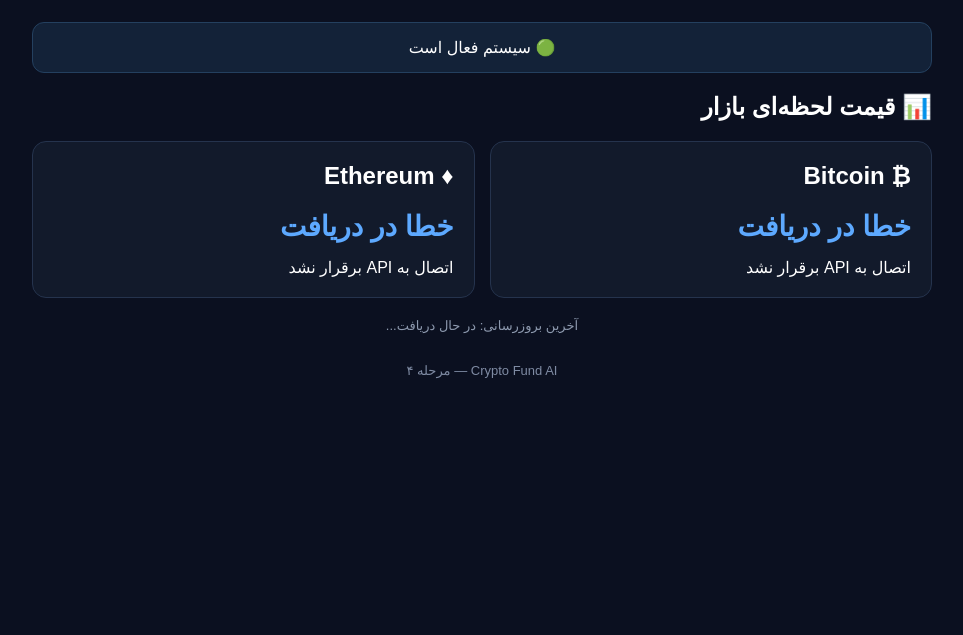
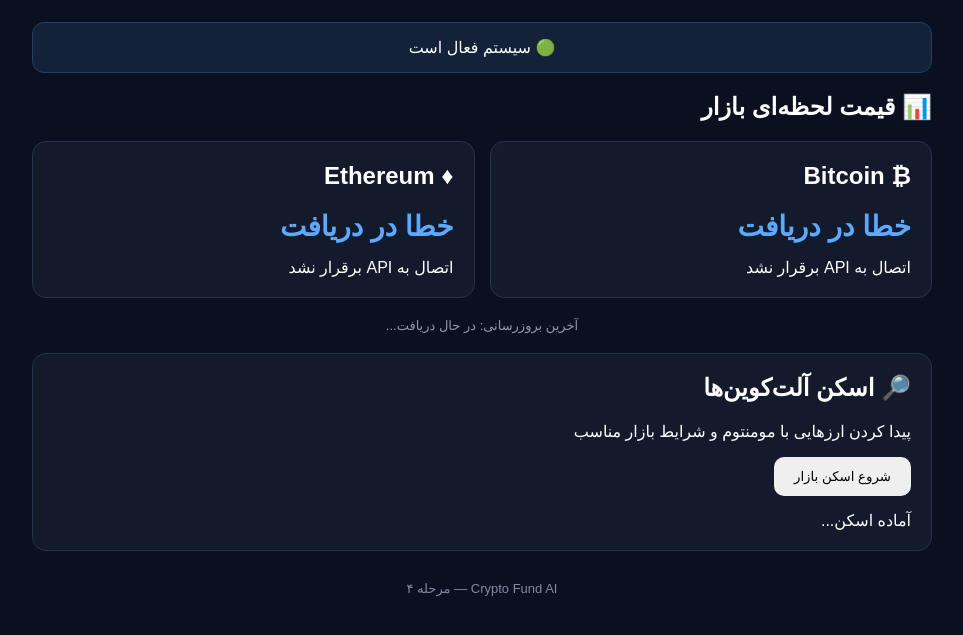
Before and after one commit to kborzoie-droid/CryptoFundAI, a website: page index.html in a window 1280 px wide. Shown: the part 105-740 px from the top of the page, without its empty margins (158-1121 px from the left). Drawn offline with Linux system fonts and the light colour scheme; no server answers.

Commit message:
Update index.html

```diff
--- a/index.html
+++ b/index.html
@@ -132,7 +132,22 @@ h1{
 آخرین بروزرسانی:
 <span id="lastUpdate">در حال دریافت...</span>
 </div>
+<div class="card" style="margin-top:20px;">
+    <h2>🔎 اسکن آلت‌کوین‌ها</h2>
 
+    <p>
+        پیدا کردن ارزهایی با مومنتوم و شرایط بازار مناسب
+    </p>
+
+    <button onclick="scanAltcoins()"
+        style="padding:12px 20px;border:none;border-radius:10px;cursor:pointer;">
+        شروع اسکن بازار
+    </button>
+
+    <div id="scanResult" style="margin-top:15px;">
+        آماده اسکن...
+    </div>
+</div>
 <div class="footer">
 Crypto Fund AI — مرحله ۴
 </div>
@@ -200,7 +215,67 @@ async function getCryptoPrices(){
     }
 
 }
+async function scanAltcoins(){
 
+    const result = document.getElementById("scanResult");
+
+    result.innerHTML = "🔄 در حال اسکن بازار...";
+
+    try{
+
+        const response = await fetch(
+            "https://api.coingecko.com/api/v3/coins/markets?vs_currency=usd&order=volume_desc&per_page=50&page=1&sparkline=false&price_change_percentage=24h,7d,30d"
+        );
+
+        if(!response.ok){
+            throw new Error("Scan API Error");
+        }
+
+        const coins = await response.json();
+
+        const candidates = coins
+            .filter(coin => coin.symbol !== "btc" && coin.symbol !== "eth")
+            .filter(coin => coin.market_cap > 0)
+            .filter(coin => coin.total_volume > 0)
+            .sort((a,b) =>
+                (b.price_change_percentage_30d_in_currency || 0) -
+                (a.price_change_percentage_30d_in_currency || 0)
+            )
+            .slice(0,10);
+
+        let html = "<h3>🏆 آلت‌کوین‌های برتر</h3>";
+
+        candidates.forEach((coin,index) => {
+
+            const change30 =
+                coin.price_change_percentage_30d_in_currency || 0;
+
+            html += `
+                <div style="padding:10px 0;border-bottom:1px solid #25334d;">
+                    <strong>${index + 1}. ${coin.name}</strong>
+                    <br>
+                    قیمت: $${coin.current_price.toLocaleString()}
+                    <br>
+                    تغییر ۳۰ روزه:
+                    <span style="color:${change30 >= 0 ? "#35d07f" : "#ff6b6b"}">
+                        ${change30.toFixed(2)}%
+                    </span>
+                </div>
+            `;
+        });
+
+        result.innerHTML = html;
+
+    }
+
+    catch(error){
+
+        result.innerHTML =
+            "❌ خطا در دریافت اطلاعات بازار";
+
+    }
+
+}
 getCryptoPrices();
 
 setInterval(getCryptoPrices,60000);
```
